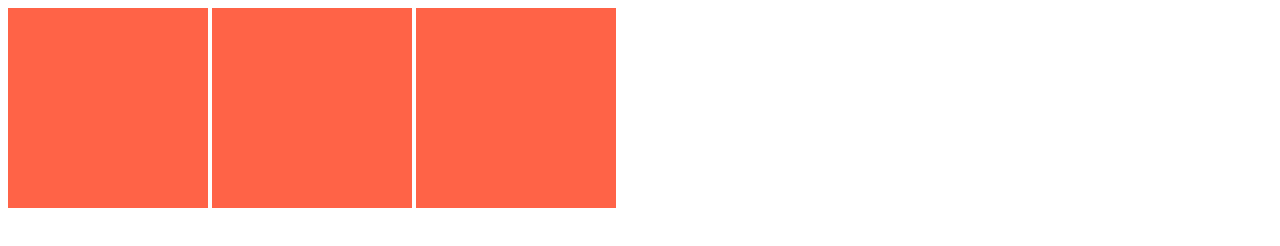
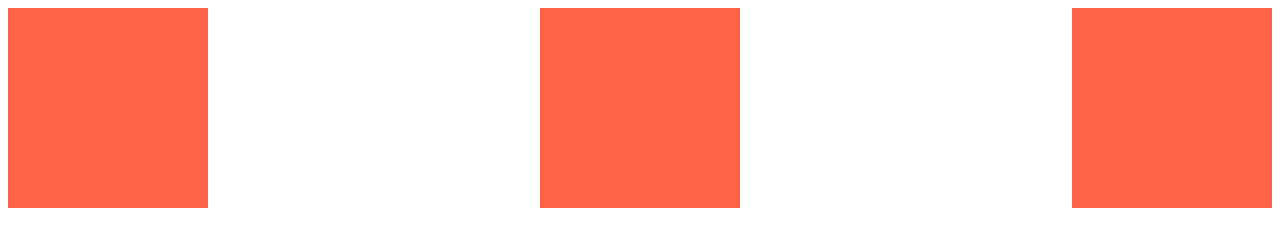
Before and after one commit to Kronii1/CSS_Layout_MasterClass, a website built with Vite: page FlexBox/css-layout-masterclass/index.html in a window 1280 px wide. Built offline with nearby package versions, Linux system fonts and the light colour scheme.

Commit message:
2.2 Intro to Flexbox

```diff
--- a/FlexBox/css-layout-masterclass/styles/style.css
+++ b/FlexBox/css-layout-masterclass/styles/style.css
@@ -1,6 +1,10 @@
+body {
+  display: flex;
+  justify-content: space-between;
+}
+
 .box {
   width: 200px;
   height: 200px;
   background-color: tomato;
-  display: inline-block;
 }
```
